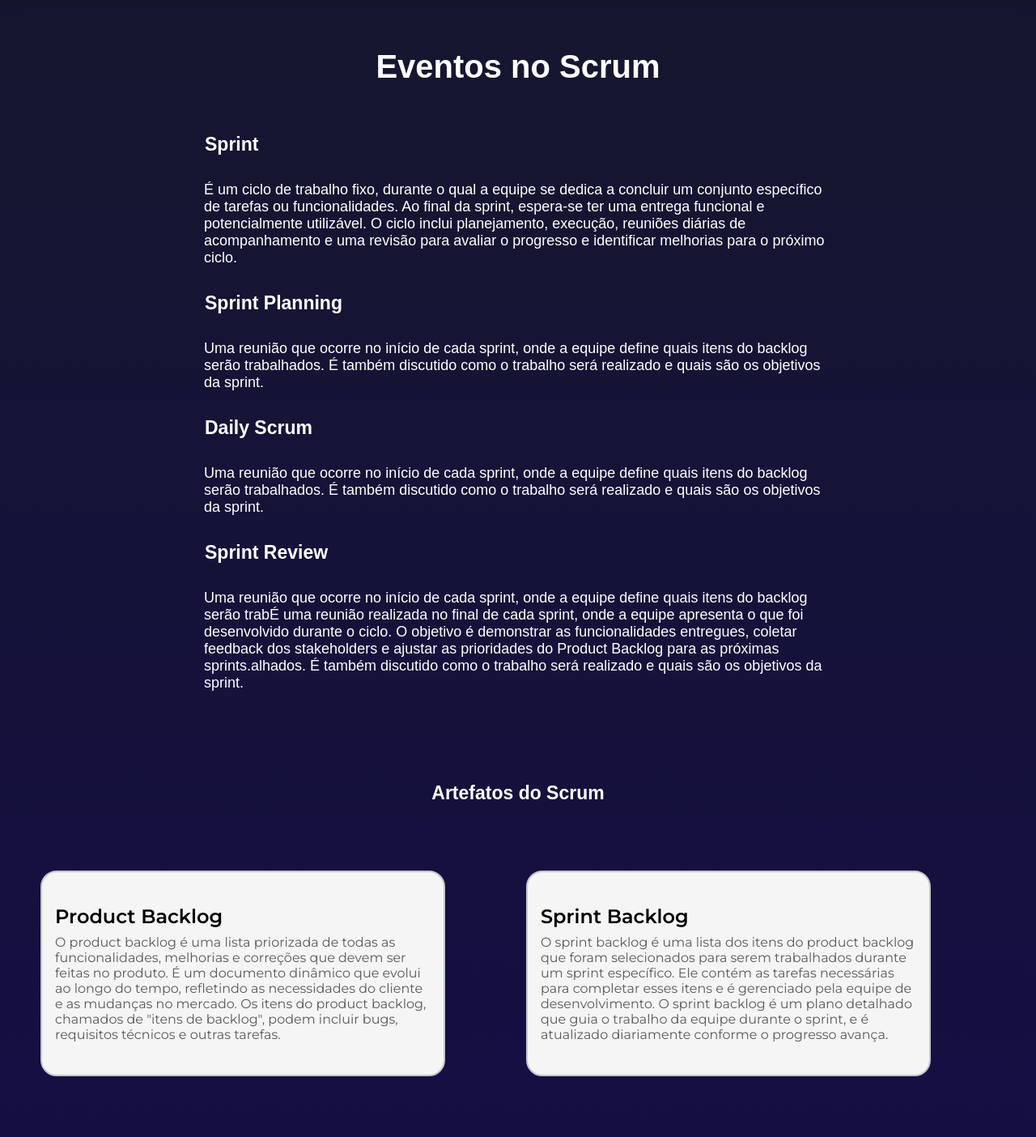
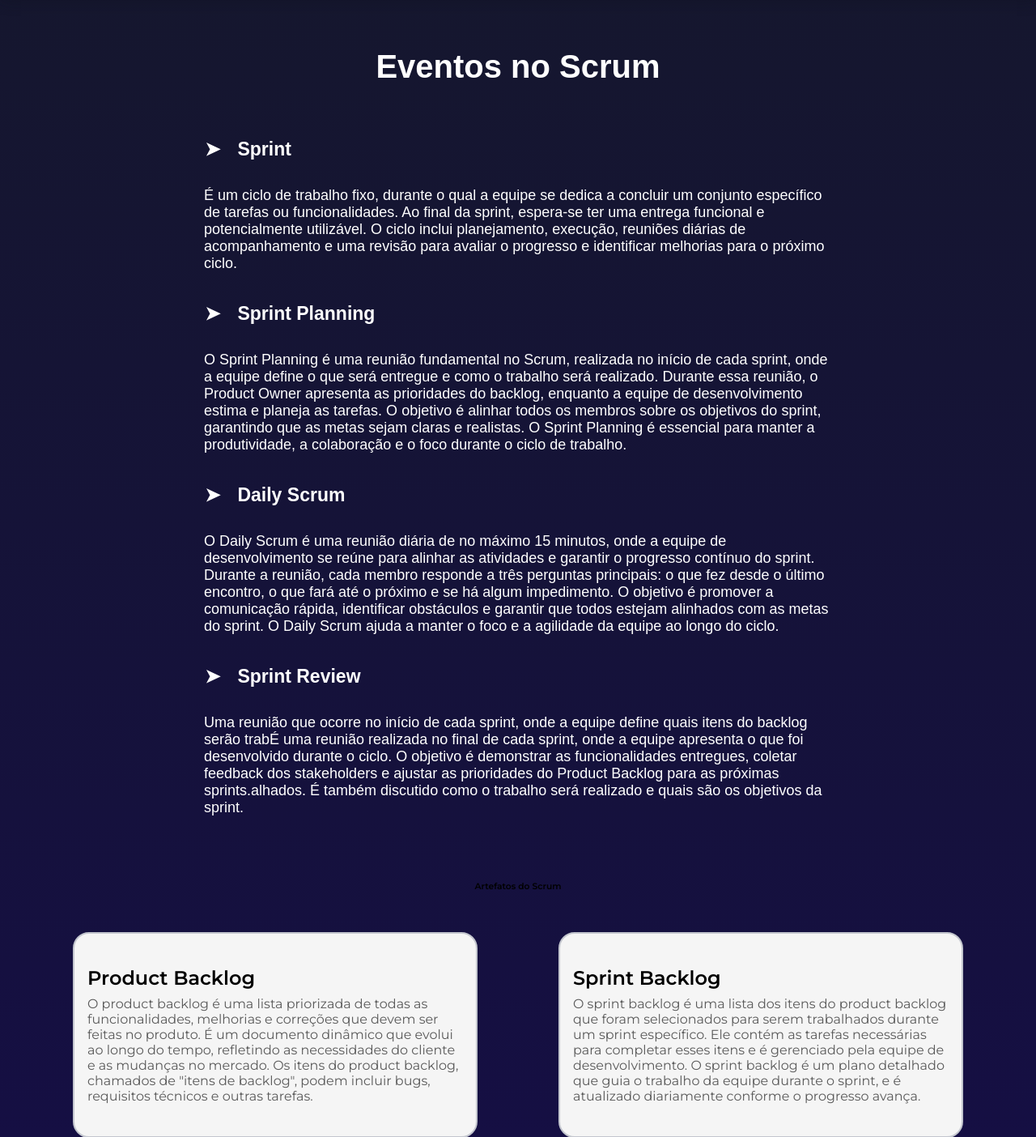
Before and after one commit to Os-Python-On/API-OsPythonOn, a Flask app: page /modulo2.html in a window 1280 px wide. Shown: the part 99-1503 px from the top of the page at 81% size. Run offline with Flask 3, Linux system fonts and the light colour scheme; some libraries are stand-ins or nearby versions.

Commit message:
Update modulo2.html

```diff
--- a/API-OsPyOn/templates/modulo2.html
+++ b/API-OsPyOn/templates/modulo2.html
@@ -24,7 +24,7 @@
       <nav class="nav container">
          <div class="nav__data">
             <a href="{{ url_for('index') }}" class="nav__logo">
-               <img class="logo" src="static/images/roxa.png" alt=""> Os Python On
+               <img class="logo" src="/static/images/roxa.png" alt=""> Os Python On
             </a>
 
               <div class="nav__toggle" id="nav-toggle">
@@ -98,29 +98,29 @@
   <main class="modulo2">
     <section class="Eventos-no-Scrum-m2">
         <h1 class="h1-modulo2">Eventos no Scrum</h1>
-        <h2 class="h2-modulo2">Sprint</h2>
+        <h2 class="h2-modulo2">➤ㅤSprint</h2>
         <p class="p-modulo2">
             É um ciclo de trabalho fixo, durante o qual a equipe se dedica a concluir um conjunto específico de tarefas ou funcionalidades. Ao final da sprint, espera-se ter uma entrega funcional e potencialmente utilizável. O ciclo inclui planejamento, execução, reuniões diárias de acompanhamento e uma revisão para avaliar o progresso e identificar melhorias para o próximo ciclo.
         </p>
 
-        <h2 class="h2-modulo2">Sprint Planning</h2>
+        <h3 class="h2-modulo2">➤ㅤSprint Planning</h3>
         <p class="p-modulo2">
-            Uma reunião que ocorre no início de cada sprint, onde a equipe define quais itens do backlog serão trabalhados. É também discutido como o trabalho será realizado e quais são os objetivos da sprint.
+            O Sprint Planning é uma reunião fundamental no Scrum, realizada no início de cada sprint, onde a equipe define o que será entregue e como o trabalho será realizado. Durante essa reunião, o Product Owner apresenta as prioridades do backlog, enquanto a equipe de desenvolvimento estima e planeja as tarefas. O objetivo é alinhar todos os membros sobre os objetivos do sprint, garantindo que as metas sejam claras e realistas. O Sprint Planning é essencial para manter a produtividade, a colaboração e o foco durante o ciclo de trabalho.
         </p>
 
-        <h2 class="h2-modulo2">Daily Scrum</h2>
+        <h4 class="h2-modulo2">➤ㅤDaily Scrum</h4>
         <p class="p-modulo2">
-            Uma reunião que ocorre no início de cada sprint, onde a equipe define quais itens do backlog serão trabalhados. É também discutido como o trabalho será realizado e quais são os objetivos da sprint.
+            O Daily Scrum é uma reunião diária de no máximo 15 minutos, onde a equipe de desenvolvimento se reúne para alinhar as atividades e garantir o progresso contínuo do sprint. Durante a reunião, cada membro responde a três perguntas principais: o que fez desde o último encontro, o que fará até o próximo e se há algum impedimento. O objetivo é promover a comunicação rápida, identificar obstáculos e garantir que todos estejam alinhados com as metas do sprint. O Daily Scrum ajuda a manter o foco e a agilidade da equipe ao longo do ciclo.
         </p>
 
-        <h2 class="h2-modulo2">Sprint Review</h2>
+        <h5 class="h2-modulo2">➤ㅤSprint Review</h5>
         <p class="p-modulo2">
             Uma reunião que ocorre no início de cada sprint, onde a equipe define quais itens do backlog serão trabÉ uma reunião realizada no final de cada sprint, onde a equipe apresenta o que foi desenvolvido durante o ciclo. O objetivo é demonstrar as funcionalidades entregues, coletar feedback dos stakeholders e ajustar as prioridades do Product Backlog para as próximas sprints.alhados. É também discutido como o trabalho será realizado e quais são os objetivos da sprint.
         </p>
     </section>
 
     <section class="Artefatos-do-Scrum">
-        <h1 class="h2-modulo2">Artefatos do Scrum</h1>
+        <h6 class="h6-modulo2">Artefatos do Scrum</h6>
 
 <span id="spanartefatos">
     <article id="artm2" >
@@ -147,15 +147,16 @@
             </div>
             <button class="card-button-modulo2">More info</button>
         </div>
+    </span>
         <p class="p-card-modulo2">Esses três componentes trabalham juntos para garantir que o desenvolvimento do produto seja organizado, priorizado e orientado a resultados, permitindo uma entrega contínua de valor ao cliente.
         </p>
     </section>
-</span>
+
     <!--=====accordion======-->
          <div class="acordeaom2">
 
         <div id="container2">
-            <h4 id="h4duvidas">Definition-of-Done (DoD)</h4>
+            <h7 id="h4duvidas">Definition-of-Done (DoD)</h7>
             <div class="accordion2">
                 <button class="accordion-header2">
                     <span> ➤ Definição.</span>
@@ -199,7 +200,7 @@
 
 
             <div id="container2">
-                <h4 id="h4duvidas">Definition-of-Ready (DoR)</h4>
+                <h8 id="h4duvidas">Definition-of-Ready (DoR)</h8>
             <div class="accordion2">
                 <button class="accordion-header2">
                     <span> ➤ Definição.</span>
@@ -250,7 +251,7 @@
     </a>
 
        <a href="{{ url_for('index') }}">
-          <img class="casamodulos" src="static/images/casabranca.png" alt="">
+          <img class="casamodulos" src="/static/images/casabranca.png" alt="">
        </a>
 
     <a href="{{ url_for('modulo5') }}">
@@ -263,12 +264,12 @@
 <footer>
 
 <a href="https://github.com/Os-Python-On/API-OsPythonOn">
-<img id="gitfooter" src="static/images/github.png" alt="GitHub">
+<img id="gitfooter" src="/static/images/github.png" alt="GitHub">
 </a>
 <p id="pfooter" >© Copyright Os Python On 2024</p>
 </footer>
 <!--=============== MAIN JS ===============-->
-<script src="../static/js/main.js"></script>
-<script src="../static/js/modulo2.js"></script>
+<script src="/static/js/main.js"></script>
+<script src="/static/js/modulo2.js"></script>
 </body>
 </html>
```
